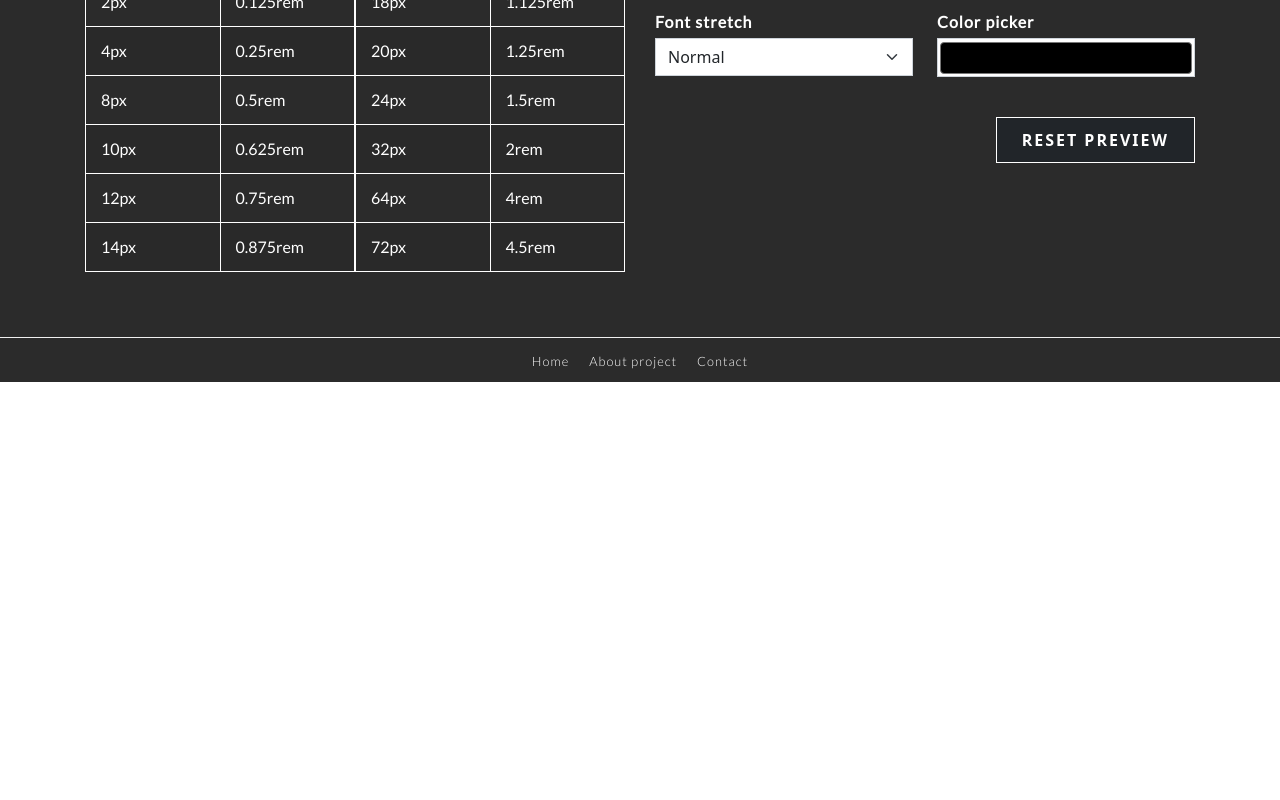
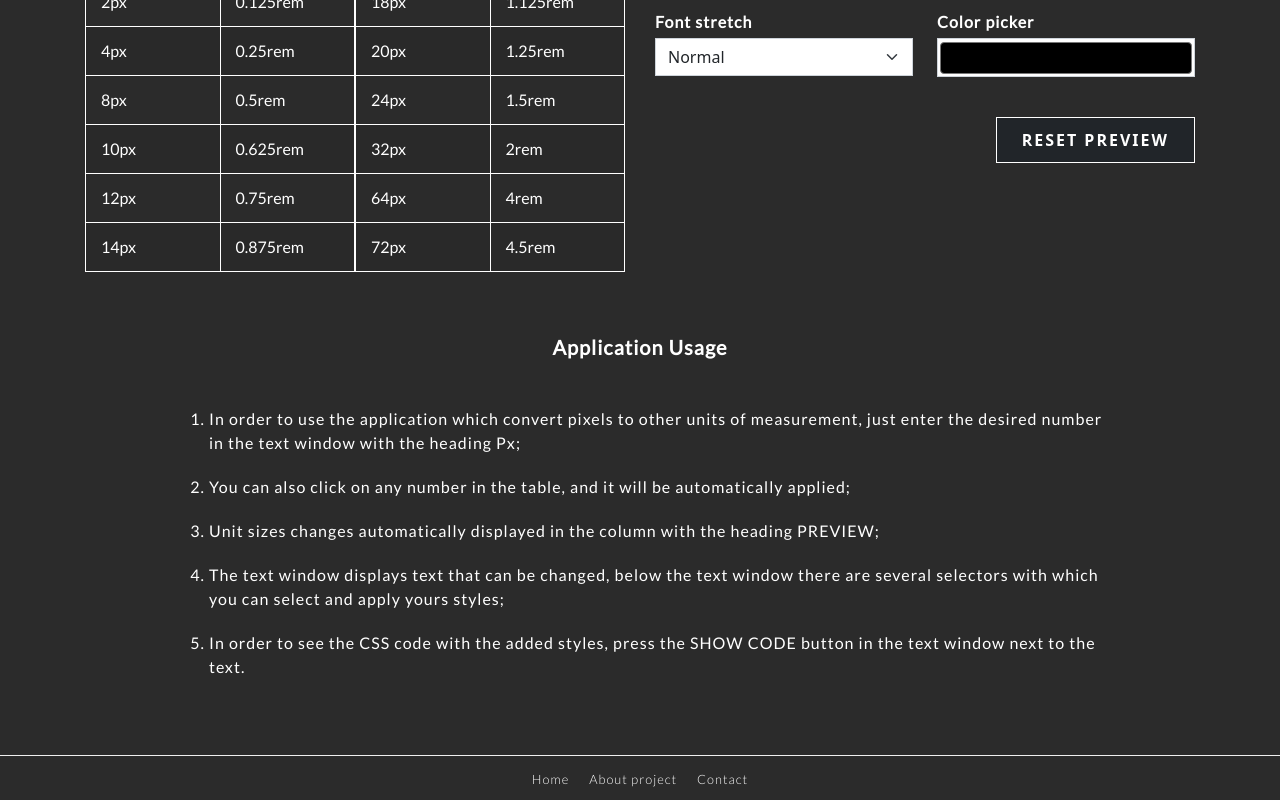
Before and after one commit to 12Aleks/pixem, a Next.js app in the folder app/: page / in a window 1280 px wide. Shown: the part 735-1535 px from the top of the page. Before the commit the page ends 1117 px from the top, so only its background shows below. Built offline with nearby package versions, Linux system fonts and the light colour scheme.

Commit message:
Description was added in project

```diff
--- a/app/components/MainContainer.js
+++ b/app/components/MainContainer.js
@@ -7,21 +7,22 @@ const MainContainer = ({children, title, keywords}) => {
     const selector = useSelector(state => state.colorTheme.value);
 
     return (
-        <section className={selector.payload ? undefined: 'dark'}>
+        <section className={selector.payload ? undefined : 'dark'}>
             <Head>
-                <title>{title}</title>
+                <title>Pixem | {title}</title>
                 <link rel="apple-touch-icon" sizes="180x180" href="/static/apple-touch-icon.png"/>
-                <link rel="icon" type="image/png" sizes="32x32" href="/static/favicon-32x32.png" />
-                <link rel="icon" type="image/png" sizes="16x16" href="/static/favicon-16x16.png" />
-                <link rel="manifest" href="/static/site.webmanifest" />
-                <link rel="mask-icon" href="/static/safari-pinned-tab.svg" color="#5bbad5" />
-                <meta name="description" content="Pixem app is an online tool that helps you convert pixels into different relative and absolute measurement units."/>
+                <link rel="icon" type="image/png" sizes="32x32" href="/static/favicon-32x32.png"/>
+                <link rel="icon" type="image/png" sizes="16x16" href="/static/favicon-16x16.png"/>
+                <link rel="manifest" href="/static/site.webmanifest"/>
+                <link rel="mask-icon" href="/static/safari-pinned-tab.svg" color="#5bbad5"/>
+                <meta name="description"
+                      content="Pixem app is an online tool that helps you convert pixels into different relative and absolute measurement units."/>
                 <meta keywords={`pixem converter ${keywords}`}/>
                 <meta name="robots" content="noindex,nofollow"/>
-                <meta name="google-site-verification" content="1N41cNbyiMA6g6uIMYhMIBq-G8M_-ewOO3WGfZYefGw" />
+                <meta name="google-site-verification" content="1N41cNbyiMA6g6uIMYhMIBq-G8M_-ewOO3WGfZYefGw"/>
             </Head>
-            <Header />
-               {children}
+            <Header/>
+            {children}
             <Footer/>
         </section>
     );
--- a/app/pages/home.js
+++ /dev/null
@@ -1,32 +0,0 @@
-import {Tabs, Tab} from 'react-bootstrap';
-import First from "../components/subpages/First";
-import Second from "../components/subpages/Second";
-import Third from "../components/subpages/Third";
-import Fourth from "../components/subpages/Fourth";
-import Fifth from "../components/subpages/Fifth";
-
-const Home = () => {
-    return (
-        <div className='main'>
-            <Tabs defaultActiveKey="first" id="uncontrolled-tab-example" className="mb-2">
-                <Tab eventKey="first" title="Px to Rem">
-                    <First/>
-                </Tab>
-                <Tab eventKey="second" title="Px to Em">
-                    <Second/>
-                </Tab>
-                <Tab eventKey="third" title="Px to Percent">
-                    <Third/>
-                </Tab>
-                <Tab eventKey="fourth" title="Px to Pt">
-                    <Fourth/>
-                </Tab>
-                <Tab eventKey="fifth" title="Px to Centimeter">
-                    <Fifth/>
-                </Tab>
-            </Tabs>
-        </div>
-    );
-};
-
-export default Home;
--- a/app/pages/index.js
+++ b/app/pages/index.js
@@ -1,10 +1,51 @@
-import Home from "./home";
 import MainContainer from "../components/MainContainer";
+import {Tabs, Tab, Container, Row, Col} from 'react-bootstrap';
+import First from "../components/subpages/First";
+import Second from "../components/subpages/Second";
+import Third from "../components/subpages/Third";
+import Fourth from "../components/subpages/Fourth";
+import Fifth from "../components/subpages/Fifth";
 
 const Index = () => {
     return (
         <MainContainer title={'Home page'} keywords={'Home page'}>
-            <Home/>
+            <div className='main'>
+                <Tabs defaultActiveKey="first" id="uncontrolled-tab-example" className="mb-2">
+                    <Tab eventKey="first" title="Px to Rem">
+                        <First/>
+                    </Tab>
+                    <Tab eventKey="second" title="Px to Em">
+                        <Second/>
+                    </Tab>
+                    <Tab eventKey="third" title="Px to Percent">
+                        <Third/>
+                    </Tab>
+                    <Tab eventKey="fourth" title="Px to Pt">
+                        <Fourth/>
+                    </Tab>
+                    <Tab eventKey="fifth" title="Px to Centimeter">
+                        <Fifth/>
+                    </Tab>
+                </Tabs>
+                <Container className='app_description'>
+                    <Row>
+                        <Col sm={{span: 12, offset: 0}} md={{span: 10, offset: 1}} lg={{span: 10, offset: 1}}>
+                            <h4>Application usage</h4>
+                            <ol>
+                                <li>In order to use the application which convert pixels to other units of measurement, just
+                                    enter the desired number in the text window with the heading Px;</li>
+                                <li>You can also click on any number in the table, and it will be automatically applied;</li>
+                                <li>Unit sizes changes automatically
+                                    displayed in the column with the heading PREVIEW;</li>
+                                <li>The text window displays text that can be changed, below the text window
+                                    there are several selectors with which you can select and apply yours styles;</li>
+                                <li>In order to see the CSS code with the added styles, press the SHOW CODE button in the text
+                                    window next to the text.</li>
+                            </ol>
+                        </Col>
+                    </Row>
+                </Container>
+            </div>
         </MainContainer>
     );
 };
--- a/app/styles/Preview.module.scss
+++ b/app/styles/Preview.module.scss
@@ -93,7 +93,7 @@ div.codeWrapper{
   }
   @media (max-width: 567.98px) {
     width: 100%;
-    margin: 40px 15px 30px;
+    margin: 40px 15px 20px;
   }
 }
 .formColor {
--- a/app/styles/style.scss
+++ b/app/styles/style.scss
@@ -1,11 +1,11 @@
 @import "global";
 
-h1, h2, h3, h4, h5, h6, p, span, a{
+h1, h2, h3, h4, h5, h6, p, span, a, li{
   text-decoration: none;
   font-family: 'Lato', sans-serif;
   color: $dark;
 }
-h1, h2, h3, h4, h5, h6, label{
+h1, h2, h3, h4, h5, h6, label, li{
   letter-spacing: 1px;
 }
 h2{
@@ -24,11 +24,16 @@ h4{
 h6{
   font: 600 1rem/1.4rem 'Lato', sans-serif;
 }
-
+ol{
+  li{
+    padding: 10px 0;
+    font-weight: 500;
+  }
+}
 .dark{
   background: $dark;
 
-  h1, h2, h3, h4, h5, h6, p:not(p.text), span:not(span.input-group-text), a, .nav-link, label, table tr th, td, svg{
+  h1, h2, h3, h4, h5, h6, li, p:not(p.text), span:not(span.input-group-text), a, .nav-link, label, table tr th, td, svg{
     color: $white !important;
   }
   .navbar, .main .nav.nav-tabs, .main, button,  .table > :not(:first-child){
@@ -125,8 +130,19 @@ h6{
         padding:  0.5rem 1rem 0.5rem 0.5rem;
       }
     }
+
   }
 
+  .app_description{
+    padding-bottom: 50px;
+    h4{
+      text-align: center;
+      margin-bottom: 40px;
+    }
+    @media(max-width: 567.98px){
+      padding-bottom: 40px;
+    }
+  }
 
   .tab-content{
     .container{
@@ -135,12 +151,6 @@ h6{
           padding: 50px 15px;
           @media(max-width: 567.98px){
             padding: 30px 15px 0 ;
-          }
-        }
-        & > div{
-          min-height: calc(100vh - 165px);
-          @media(max-width: 991.98px){
-            min-height: auto;
           }
         }
       }
```
Also changed, not shown: 1 other file (tests, documents, lock files or other folders).
